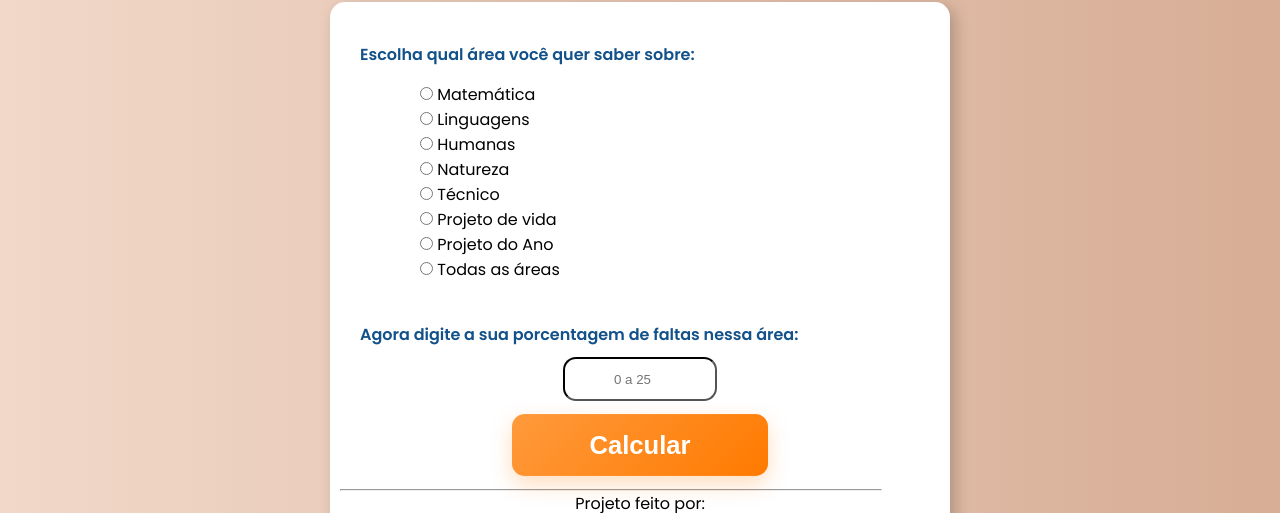
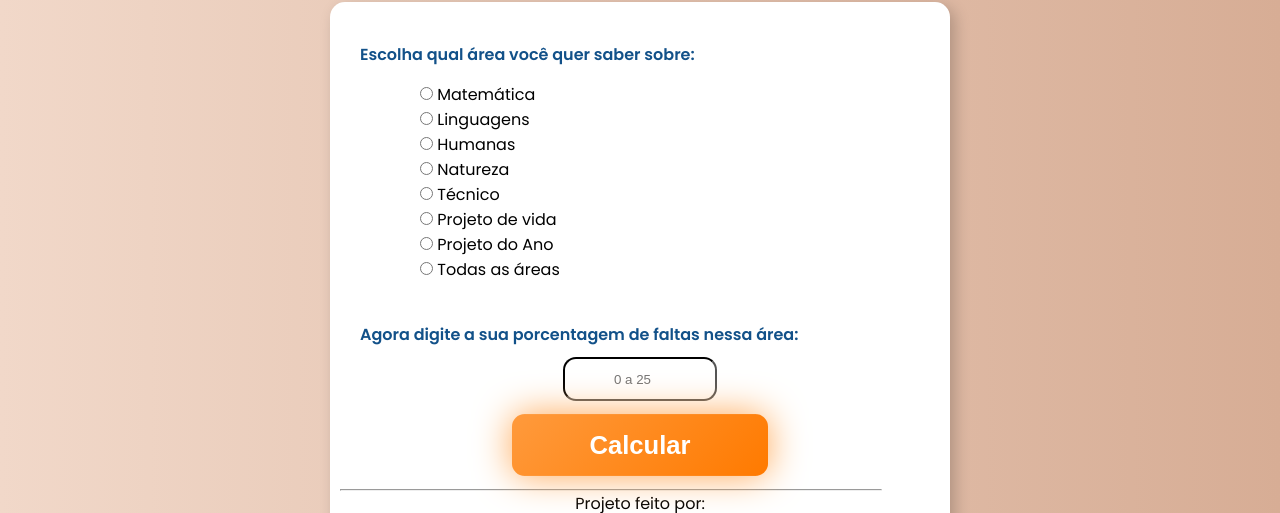
Before and after one commit to lukashtmls/sit, a plain HTML site: page index.html in a window 1280 px wide. In both pictures the pointer is over the button "Calcular". Shown: the part 98-611 px from the top of the page. Drawn offline with Linux system fonts and the light colour scheme.

Commit message:
Melhoramento do Botão Calcular
agora quando passa o mouse em cima o shadow dele fica da mesma cor do botão e também fica enorme, dando efeito de brilho

```diff
--- a/style.css
+++ b/style.css
@@ -132,7 +132,8 @@ main > #botao_calcular {
 }
 
 main > #botao_calcular:hover {
-    transform: scale(1.067)
+    transform: scale(1.067);
+    box-shadow: 0px 0px 35px #ffa856;
 }
 
 main > #texto_resultado{
```
